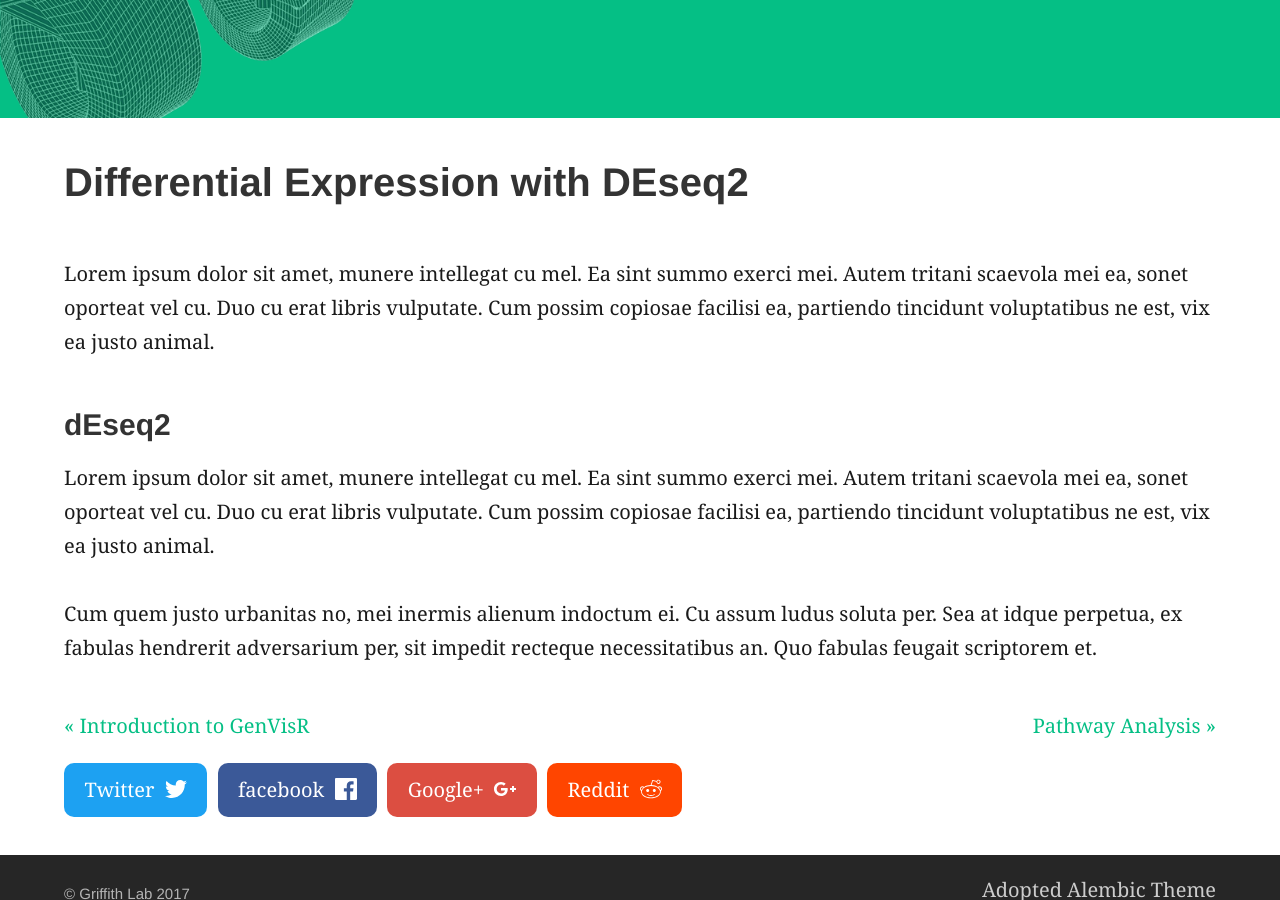
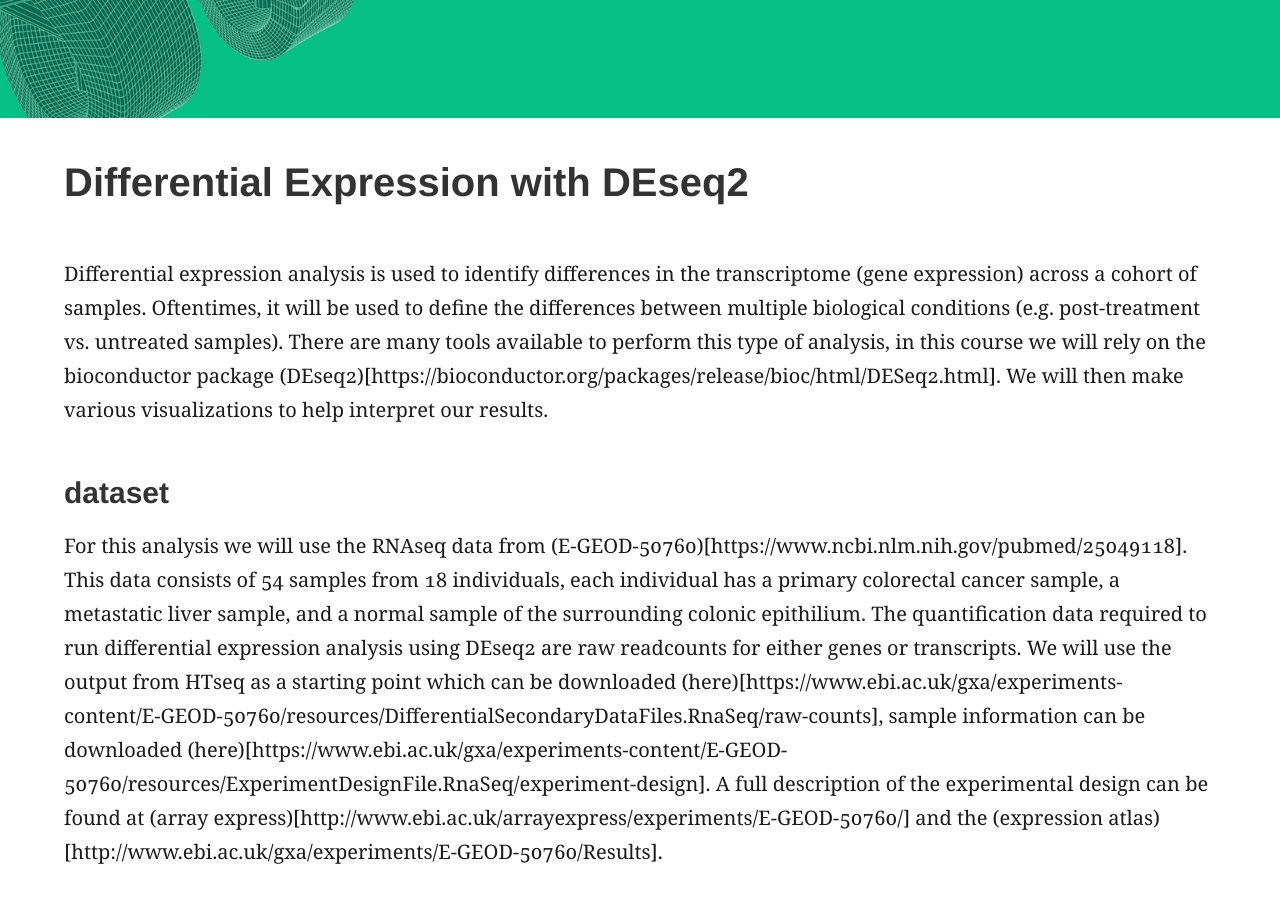
Before and after one commit to griffithlab/genviz.org, a Jekyll site: the page built from _posts/0007-01-01-DifferentialExpression.md, in a window 1280 px wide and 900 px high, scrolled down 306 px. Built offline with Jekyll 4.4.1, drawn with Linux system fonts in a browser that asks for light colours; some of the changed text lies outside the part shown.

Commit message:
added differential expression analysis introduction and datasets sections

```diff
--- a/_posts/0007-01-01-DifferentialExpression.md
+++ b/_posts/0007-01-01-DifferentialExpression.md
@@ -8,10 +8,17 @@ feature_image: "assets/genvis-dna-bg_optimized_v1a.png"
 date: 0007-01-01
 ---
 
-Lorem ipsum dolor sit amet, munere intellegat cu mel. Ea sint summo exerci mei. Autem tritani scaevola mei ea, sonet oporteat vel cu. Duo cu erat libris vulputate. Cum possim copiosae facilisi ea, partiendo tincidunt voluptatibus ne est, vix ea justo animal.
+Differential expression analysis is used to identify differences in the transcriptome (gene expression) across a cohort of samples. Oftentimes, it will be used to define the differences between multiple biological conditions (e.g. post-treatment vs. untreated samples). There are many tools available to perform this type of analysis, in this course we will rely on the bioconductor package (DEseq2)[https://bioconductor.org/packages/release/bioc/html/DESeq2.html]. We will then make various visualizations to help interpret our results.
+
+### dataset
+For this analysis we will use the RNAseq data from (E-GEOD-50760)[https://www.ncbi.nlm.nih.gov/pubmed/25049118]. This data consists of 54 samples from 18 individuals, each individual has a primary colorectal cancer sample, a metastatic liver sample, and a normal sample of the surrounding colonic epithilium. The quantification data required to run differential expression analysis using DEseq2 are raw readcounts for either genes or transcripts. We will use the output from HTseq as a starting point which can be downloaded (here)[https://www.ebi.ac.uk/gxa/experiments-content/E-GEOD-50760/resources/DifferentialSecondaryDataFiles.RnaSeq/raw-counts], sample information can be downloaded (here)[https://www.ebi.ac.uk/gxa/experiments-content/E-GEOD-50760/resources/ExperimentDesignFile.RnaSeq/experiment-design]. A full description of the experimental design can be found at (array express)[http://www.ebi.ac.uk/arrayexpress/experiments/E-GEOD-50760/] and the (expression atlas)[http://www.ebi.ac.uk/gxa/experiments/E-GEOD-50760/Results].
 
 ### dEseq2
 
 Lorem ipsum dolor sit amet, munere intellegat cu mel. Ea sint summo exerci mei. Autem tritani scaevola mei ea, sonet oporteat vel cu. Duo cu erat libris vulputate. Cum possim copiosae facilisi ea, partiendo tincidunt voluptatibus ne est, vix ea justo animal.
 
 Cum quem justo urbanitas no, mei inermis alienum indoctum ei. Cu assum ludus soluta per. Sea at idque perpetua, ex fabulas hendrerit adversarium per, sit impedit recteque necessitatibus an. Quo fabulas feugait scriptorem et.
+
+
+### Additional information and references
+* [Experimental Data, Kim et al.](https://www.ncbi.nlm.nih.gov/pubmed/25049118)
```
